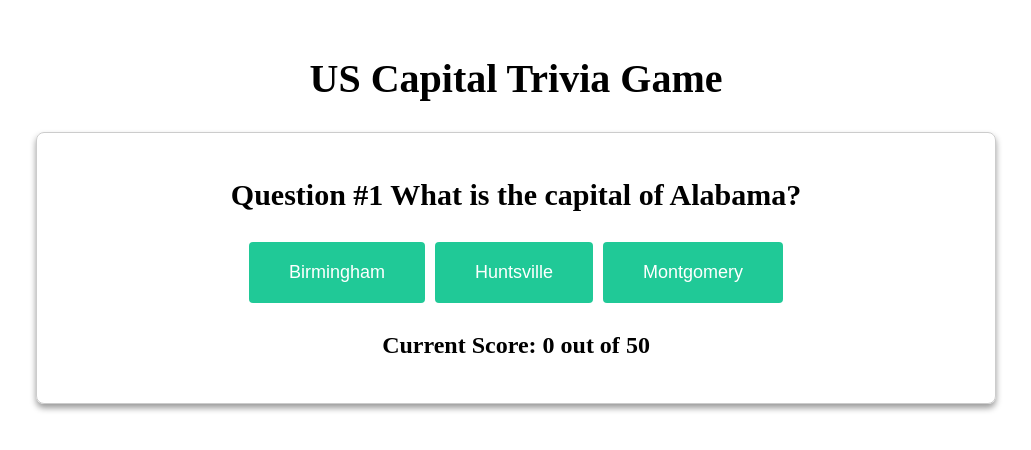
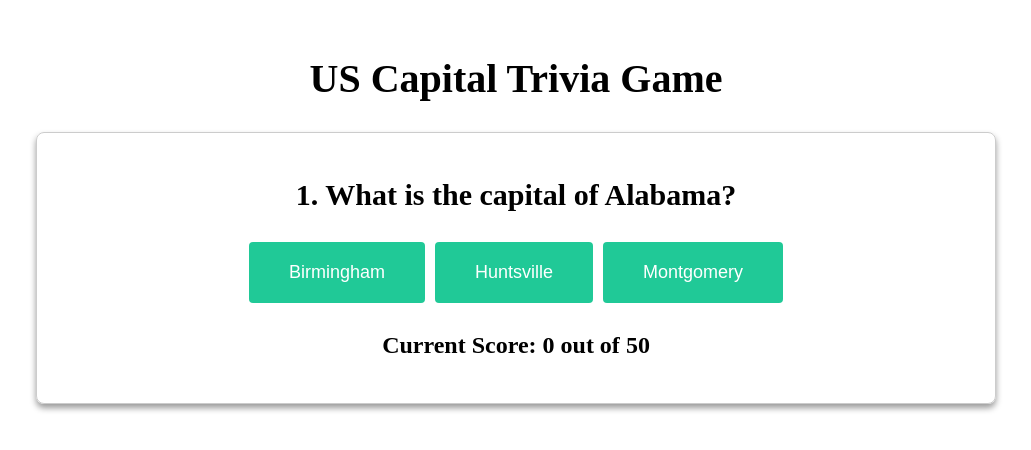
Before and after one commit to mike242424/us-capital-trivia-client, a React (Vite) app: page / in a window 1280 px wide. Shown: the top 450 px of the page, without its empty margins (124-1155 px from the left). Built offline with nearby package versions, Linux system fonts and the light colour scheme.

Commit message:
more size changes

```diff
--- a/src/components/FinalResult.tsx
+++ b/src/components/FinalResult.tsx
@@ -51,7 +51,7 @@ const RetryButton = styled.button`
 
   @media (max-width: 750px) {
     font-size: 12px;
-    padding: 10px 10px;
+    padding: 10px 20px;
   }
 `;
 
--- a/src/components/Question.tsx
+++ b/src/components/Question.tsx
@@ -28,7 +28,7 @@ const QuestionTitle = styled.h2`
   text-align: center;
 
   @media (max-width: 750px) {
-    font-size: 18px;
+    font-size: 22px;
   }
 `;
 
@@ -74,7 +74,7 @@ const Question: React.FC<QuestionProps> = ({
   return (
     <QuestionWrapper>
       <QuestionTitle>
-        Question #{index} {question}
+        {index}. {question}
       </QuestionTitle>
       <div>
         {choices.map((choice) => (
```
